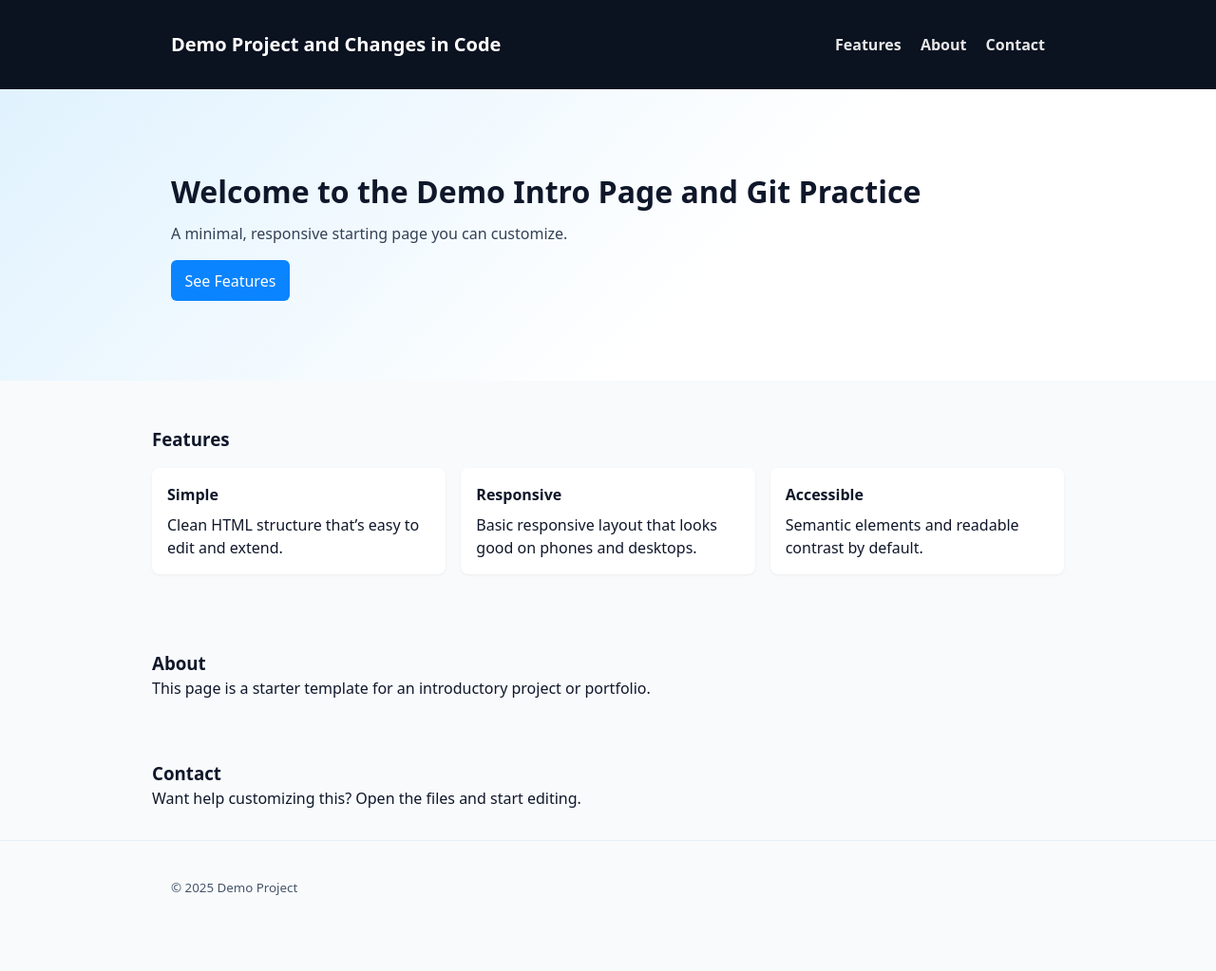
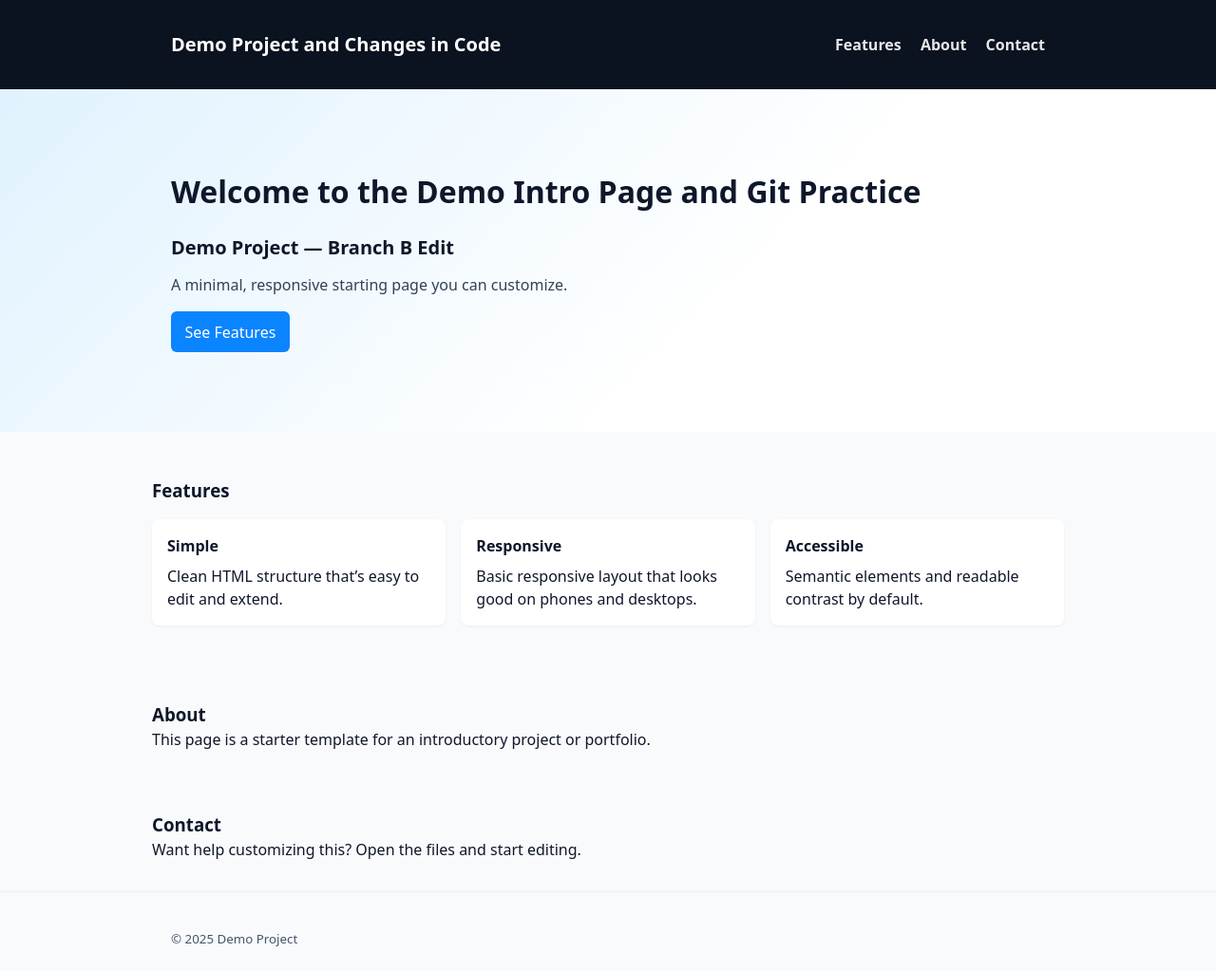
Before and after one commit to arya10012/Gitdemo_practice, a plain HTML site: page index.html in a window 1280 px wide. Shown: the whole page at 95% size. Before the commit the page ends 982 px from the top, so only its background shows below. Drawn offline with Linux system fonts and the light colour scheme.

Commit message:
Update logo heading for Demo Project

```diff
--- a/index.html
+++ b/index.html
@@ -24,6 +24,8 @@
         <section class="hero">
             <div class="container">
                 <h2>Welcome to the Demo Intro Page and Git Practice</h2>
+                <h1 class="logo">Demo Project — Branch B Edit</h1>
+
                 <p class="lead">A minimal, responsive starting page you can customize.</p>
                 <p><a class="cta" href="#features">See Features</a></p>
             </div>
```
